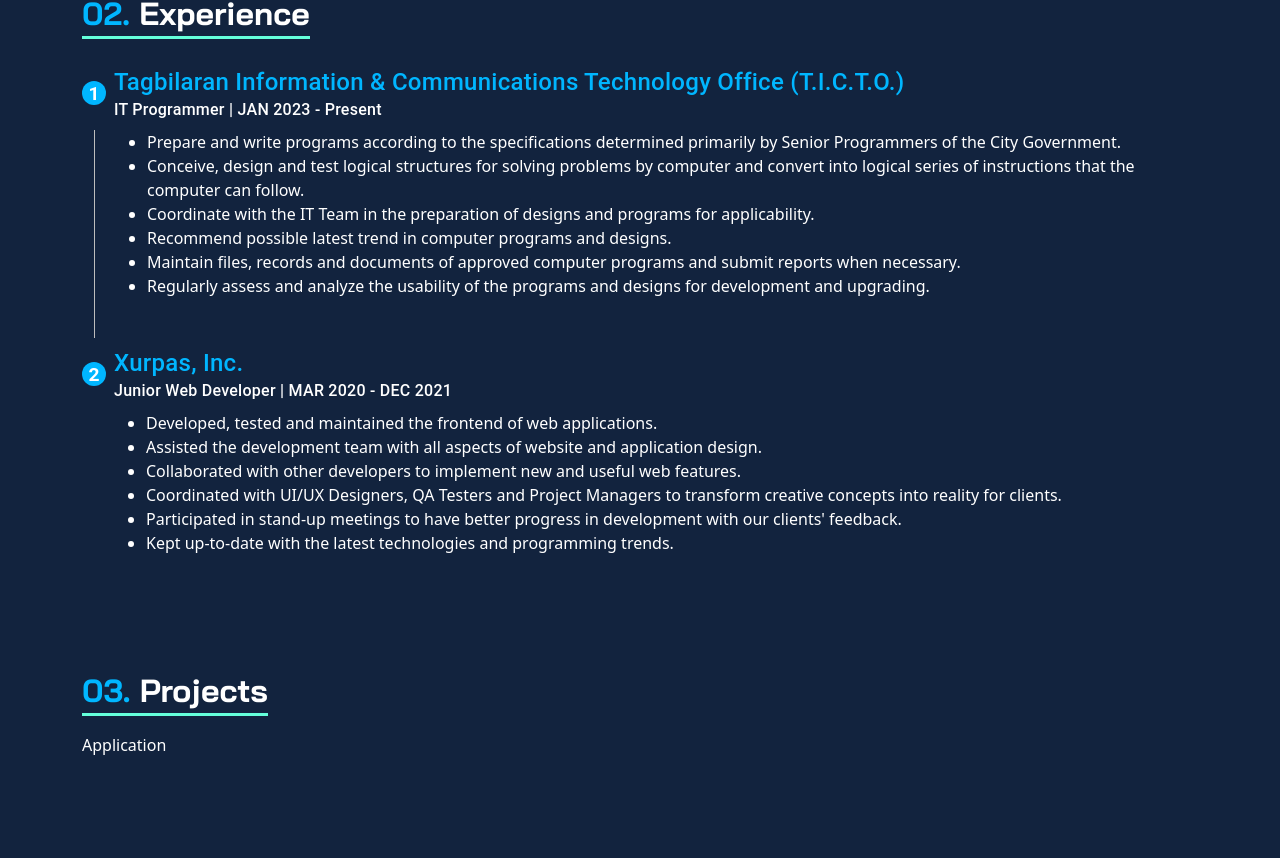
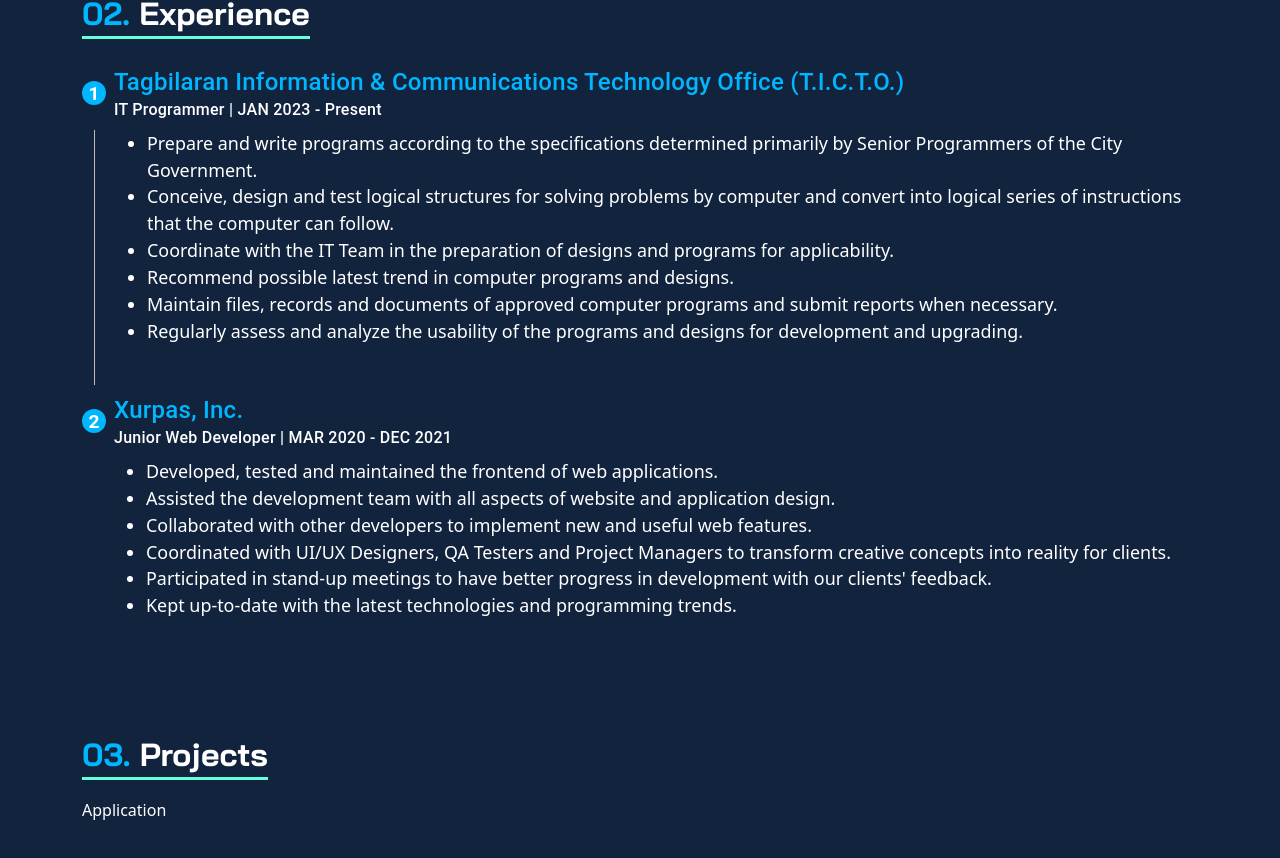
Before and after one commit to MarcEscatron07/marc-portfolio-nextjs, a Next.js app: page / in a window 1280 px wide. Shown: the part 1537-2395 px from the top of the page. Built offline with nearby package versions, Linux system fonts and the light colour scheme.

Commit message:
resized list items

```diff
--- a/styles/globals.css
+++ b/styles/globals.css
@@ -153,16 +153,6 @@
   max-width: 50%;
 }
 
-.timeline-title {
-  margin: 0px;
-}
-
-.timeline-subtitle {
-  margin: 0px;
-  color: #ffffff;
-  font-size: 1rem;
-}
-
 /* CSS Ruleset for Home section */
 #home h1 {
   font-size: 4rem;
@@ -191,5 +181,19 @@
 }
 
 /* CSS Ruleset for About section */
+/* CSS Ruleset for Experience section */
+#experience .experience-timeline .timeline-title {
+  margin: 0px;
+}
+#experience .experience-timeline .timeline-subtitle {
+  margin: 0px;
+  color: #ffffff;
+  font-size: 1rem;
+}
+#experience .experience-timeline .timeline-list .timeline-listitem {
+  font-size: 1.12rem;
+}
+
+/* CSS Ruleset for Experience section */
 
 /*# sourceMappingURL=globals.css.map */
--- a/styles/globals.scss
+++ b/styles/globals.scss
@@ -193,16 +193,6 @@
     }
 }
 
-.timeline-title {
-    margin: 0px;
-}
-
-.timeline-subtitle {
-    margin: 0px;
-    color: $tertiary-theme;
-    font-size: 1rem;
-}
-
 /* CSS Ruleset for Home section */
 #home {
     h1 {
@@ -238,3 +228,25 @@
     }
 }
 /* CSS Ruleset for About section */
+
+/* CSS Ruleset for Experience section */
+#experience {
+    .experience-timeline {
+        .timeline-title {
+            margin: 0px;
+        }
+
+        .timeline-subtitle {
+            margin: 0px;
+            color: $tertiary-theme;
+            font-size: 1rem;
+        }
+
+        .timeline-list {
+            .timeline-listitem {
+                font-size: 1.12rem;
+            }
+        }
+    }
+}
+/* CSS Ruleset for Experience section */
```
Also changed, not shown: 1 other file (tests, documents, lock files or other folders).
